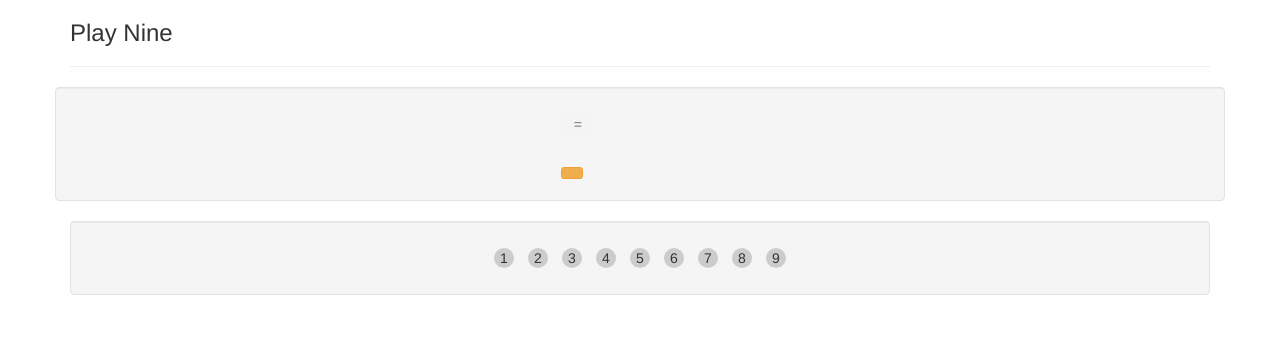
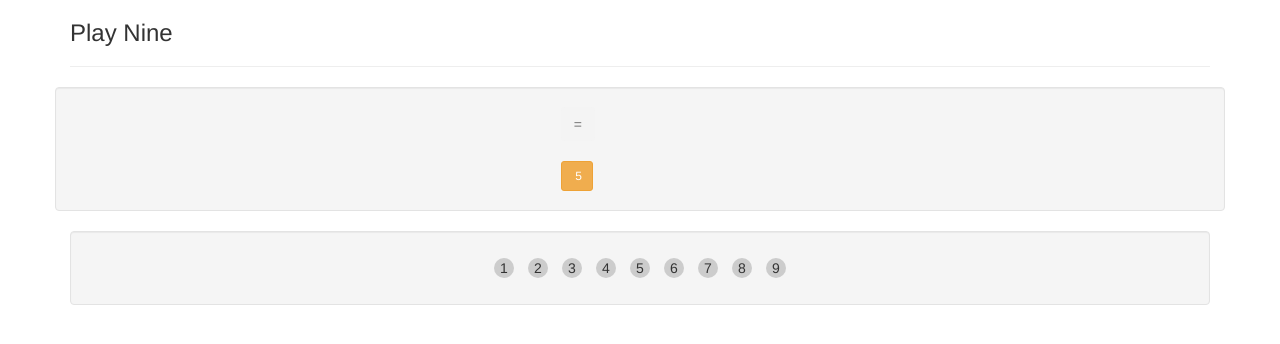
Before and after one commit to warlyware/ps-react-starter, a React (Create React App) app: page / in a window 1280 px wide. Shown: the top 344 px of the page. Built offline with nearby package versions, Linux system fonts and the light colour scheme.

Commit message:
Consolidate star randomization, limit redraws

```diff
--- a/src/App.js
+++ b/src/App.js
@@ -52,8 +52,10 @@
       {button}
       <br /><br />
       <button className="btn btn-warning btn-sm"
-      onClick={props.redraw}>
-        <i className="fa fa-refresh" />
+      onClick={props.redraw}
+      disabled={props.redraws === 0}>
+        <i className="fa fa-refresh" /> &nbsp;
+       {props.redraws}
       </button>
     </div>
   )
@@ -96,13 +98,16 @@
 
 class Game extends Component {
 
+  static randomNumber = () => 1 + Math.floor(Math.random() * 9);
+
   constructor() {
     super();
     this.state = {
       usedNumbers: [],
       selectedNumbers: [],
-      randomNumberOfStars: 1 + Math.floor(Math.random() * 9),
-      answerIsCorrect: null
+      randomNumberOfStars: Game.randomNumber(),
+      answerIsCorrect: null,
+      redraws: 5
     };
   }
 
@@ -135,16 +140,20 @@
       usedNumbers: prevState.usedNumbers.concat(prevState.selectedNumbers),
       selectedNumbers: [],
       answerIsCorrect: null,
-      randomNumberOfStars: 1 + Math.floor(Math.random() * 9)
+      randomNumberOfStars: Game.randomNumber()
     }));
   }
 
   redraw = () => {
-    this.setState({
-      randomNumberOfStars: 1 + Math.floor(Math.random() * 9),
+    if (this.state.redraws === 0) {
+      return;
+    }
+    this.setState(prevState => ({
+      randomNumberOfStars: Game.randomNumber(),
       answerIsCorrect: null,
-      selectedNumbers: []
-    });
+      selectedNumbers: [],
+      redraws: prevState.redraws - 1
+    }));
   }
 
   render() {
@@ -158,7 +167,8 @@
           checkAnswer={this.checkAnswer}
           answerIsCorrect={this.state.answerIsCorrect}
           acceptAnswer={this.acceptAnswer}
-          redraw={this.redraw} />
+          redraw={this.redraw}
+          redraws={this.state.redraws} />
           <Answer selectedNumbers={this.state.selectedNumbers}
           unselectNumber={this.unselectNumber} />
         </div>
```
